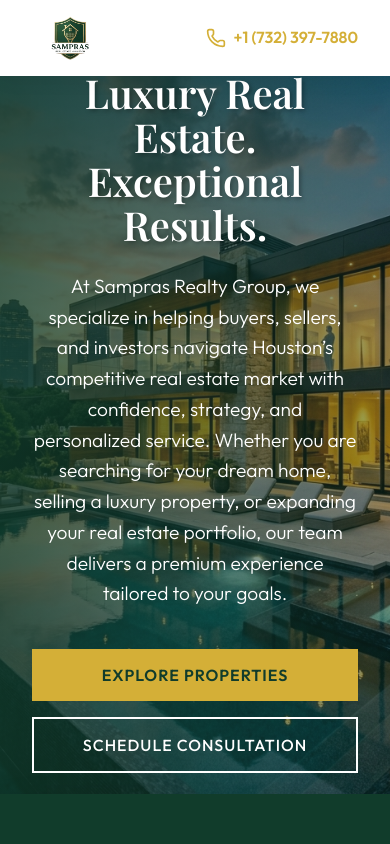
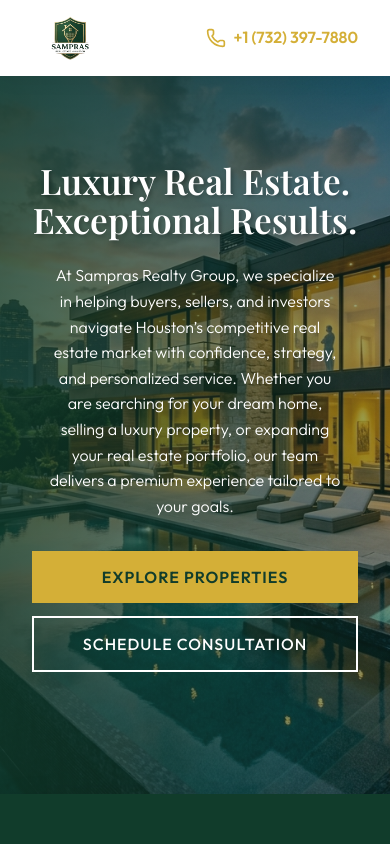
Before and after one commit to Rishidevlx/Estate-US, a React (Vite) app: page / in a window 390 px wide. Shown: the top 844 px of the page. Built offline with nearby package versions, Linux system fonts and the light colour scheme; a web font is replaced by a local one.

Commit message:
Optimize hero fonts and add gap below consultation button on mobile

```diff
--- a/src/App.jsx
+++ b/src/App.jsx
@@ -381,7 +381,7 @@
               <h4 className="footer-title">Contact Us</h4>
               <ul className="contact-info">
                 <li><MapPin size={18} className="contact-icon" /> Houston, Texas</li>
-                <li><Mail size={18} className="contact-icon" /> enquiry@samprasrealty.com</li>
+                <li><Mail size={18} className="contact-icon" />enquiry@samprasrealty.com</li>
                 <li>
                   <a href="tel:+17323977880" style={{ display: 'flex', alignItems: 'center', gap: '1rem' }}>
                     <Phone size={18} className="contact-icon" /> +1 (732) 397-7880
--- a/src/index.css
+++ b/src/index.css
@@ -714,13 +714,14 @@
 
 @media (max-width: 768px) {
   .nav-links { display: none; } /* Mobile menu would go here */
-  .hero-title { font-size: 2.5rem; }
+  .hero-title { font-size: 2.2rem; }
+  .hero-desc { font-size: 1rem; padding: 0 1rem; margin-bottom: 2rem; }
+  .hero-buttons { flex-direction: column; gap: 0.8rem; margin-bottom: 10px; }
   .slogan-text { font-size: 1.6rem; }
   .services-grid { grid-template-columns: 1fr; }
   .testimonial-grid { grid-template-columns: 1fr; }
   .why-list { grid-template-columns: 1fr; }
   .footer-grid { grid-template-columns: 1fr; gap: 2rem; }
-  .hero-buttons { flex-direction: column; }
   .contact-container { grid-template-columns: 1fr; }
   .form-row { grid-template-columns: 1fr; }
 }
```
